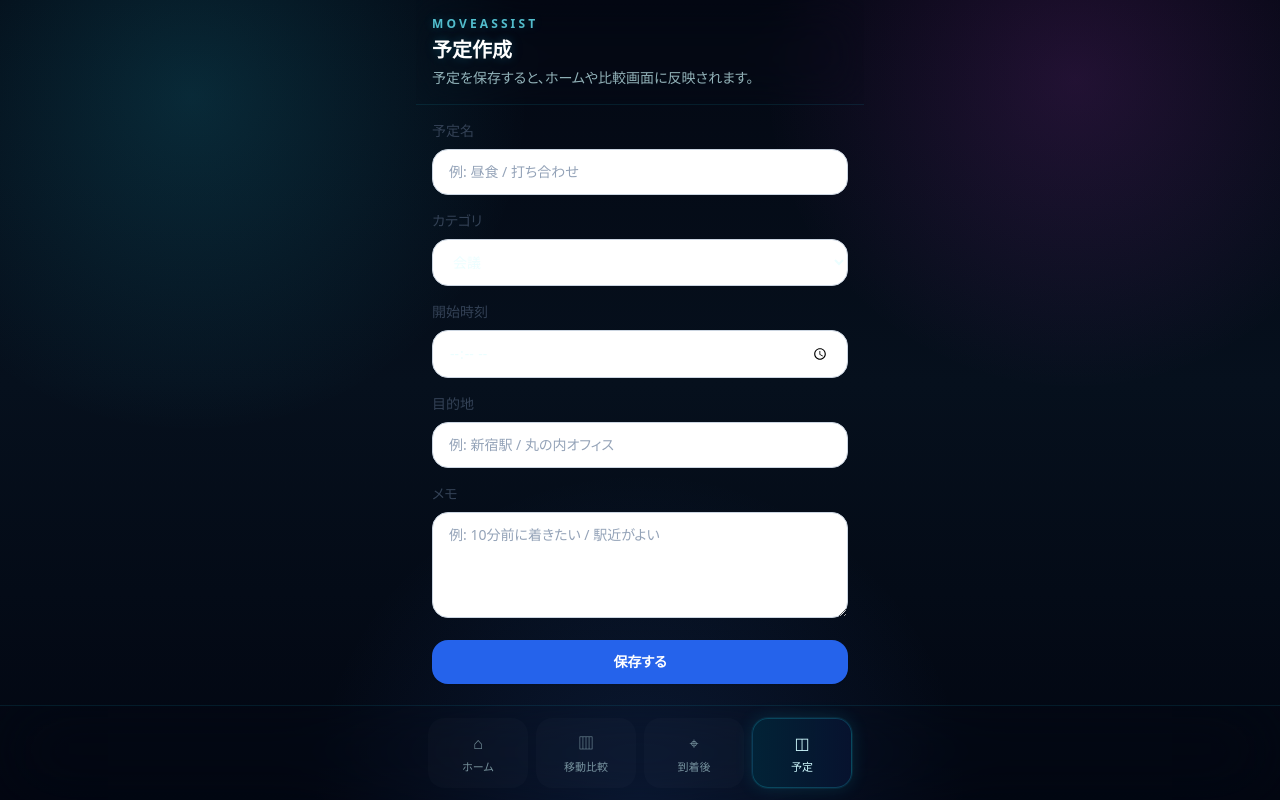
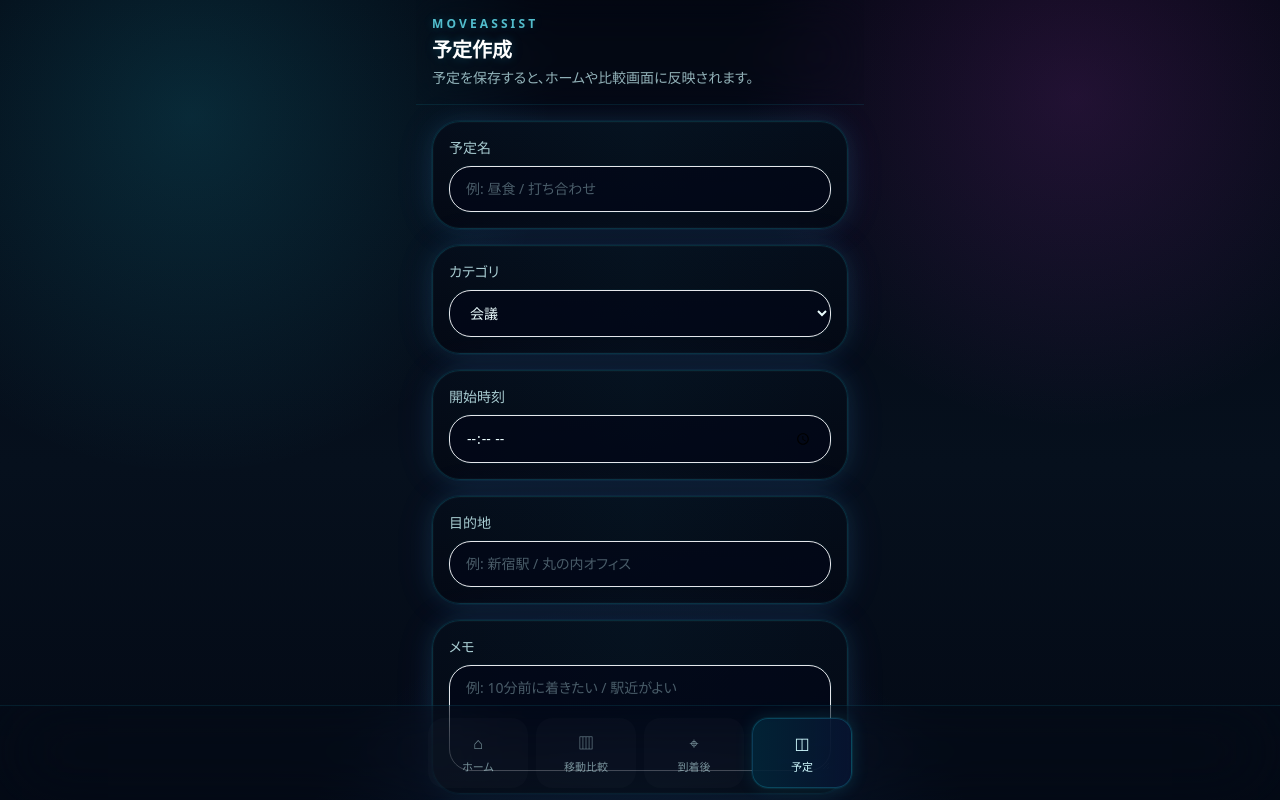
Before and after one commit to takuyayamada1982/seikastu, a Next.js app in the folder move-assist/: page /schedules/new in a window 1280 px wide. Shown: the top 800 px of the page. Built offline with nearby package versions, Linux system fonts and the light colour scheme.

Commit message:
Update page.tsx

```diff
--- a/move-assist/src/app/schedules/new/page.tsx
+++ b/move-assist/src/app/schedules/new/page.tsx
@@ -15,6 +15,9 @@ const categories: TaskCategory[] = [
   "送迎",
   "手続き",
 ];
+
+const fieldClassName =
+  "w-full rounded-[22px] border border-cyan-400/18 bg-slate-950/70 px-4 py-3 text-sm text-cyan-50 outline-none placeholder:text-cyan-100/35 shadow-[0_0_0_1px_rgba(34,211,238,0.04)] transition focus:border-cyan-300/45 focus:shadow-[0_0_0_1px_rgba(34,211,238,0.12),0_0_18px_rgba(34,211,238,0.12)]";
 
 export default function ScheduleNewPage() {
   const router = useRouter();
@@ -54,67 +57,87 @@ export default function ScheduleNewPage() {
       description="予定を保存すると、ホームや比較画面に反映されます。"
     >
       <form className="space-y-4" onSubmit={handleSubmit}>
-        <div>
-          <label className="mb-2 block text-sm font-medium text-slate-700">予定名</label>
+        <div className="cyber-panel rounded-[28px] p-4">
+          <div className="relative z-10">
+            <label className="mb-2 block text-sm font-medium text-cyan-100/80">
+              予定名
+            </label>
             <input
               type="text"
               value={title}
               onChange={(e) => setTitle(e.target.value)}
               placeholder="例: 昼食 / 打ち合わせ"
-            className="w-full rounded-2xl border border-slate-300 bg-white px-4 py-3 text-sm outline-none placeholder:text-slate-400"
+              className={fieldClassName}
             />
           </div>
+        </div>
 
-        <div>
-          <label className="mb-2 block text-sm font-medium text-slate-700">カテゴリ</label>
+        <div className="cyber-panel rounded-[28px] p-4">
+          <div className="relative z-10">
+            <label className="mb-2 block text-sm font-medium text-cyan-100/80">
+              カテゴリ
+            </label>
             <select
               value={category}
               onChange={(e) => setCategory(e.target.value as TaskCategory)}
-            className="w-full rounded-2xl border border-slate-300 bg-white px-4 py-3 text-sm outline-none"
+              className={fieldClassName}
             >
               {categories.map((item) => (
-              <option key={item} value={item}>
+                <option key={item} value={item} className="bg-slate-950 text-cyan-50">
                   {item}
                 </option>
               ))}
             </select>
           </div>
+        </div>
 
-        <div>
-          <label className="mb-2 block text-sm font-medium text-slate-700">開始時刻</label>
+        <div className="cyber-panel rounded-[28px] p-4">
+          <div className="relative z-10">
+            <label className="mb-2 block text-sm font-medium text-cyan-100/80">
+              開始時刻
+            </label>
             <input
               type="time"
               value={startTime}
               onChange={(e) => setStartTime(e.target.value)}
-            className="w-full rounded-2xl border border-slate-300 bg-white px-4 py-3 text-sm outline-none"
+              className={fieldClassName}
             />
           </div>
+        </div>
 
-        <div>
-          <label className="mb-2 block text-sm font-medium text-slate-700">目的地</label>
+        <div className="cyber-panel rounded-[28px] p-4">
+          <div className="relative z-10">
+            <label className="mb-2 block text-sm font-medium text-cyan-100/80">
+              目的地
+            </label>
             <input
               type="text"
               value={destinationName}
               onChange={(e) => setDestinationName(e.target.value)}
               placeholder="例: 新宿駅 / 丸の内オフィス"
-            className="w-full rounded-2xl border border-slate-300 bg-white px-4 py-3 text-sm outline-none placeholder:text-slate-400"
+              className={fieldClassName}
             />
           </div>
+        </div>
 
-        <div>
-          <label className="mb-2 block text-sm font-medium text-slate-700">メモ</label>
+        <div className="cyber-panel rounded-[28px] p-4">
+          <div className="relative z-10">
+            <label className="mb-2 block text-sm font-medium text-cyan-100/80">
+              メモ
+            </label>
             <textarea
               rows={4}
               value={memo}
               onChange={(e) => setMemo(e.target.value)}
               placeholder="例: 10分前に着きたい / 駅近がよい"
-            className="w-full rounded-2xl border border-slate-300 bg-white px-4 py-3 text-sm outline-none placeholder:text-slate-400"
+              className={fieldClassName}
             />
+          </div>
         </div>
 
         <button
           type="submit"
-          className="w-full rounded-2xl bg-blue-600 px-4 py-3 text-sm font-semibold text-white shadow-sm"
+          className="w-full rounded-[24px] border border-cyan-300/25 bg-gradient-to-r from-cyan-500/80 to-sky-500/80 px-4 py-3 text-sm font-semibold text-slate-950 shadow-[0_0_18px_rgba(34,211,238,0.28)]"
         >
           保存する
         </button>
```
Lines whose indentation alone changed are shown as unchanged.
